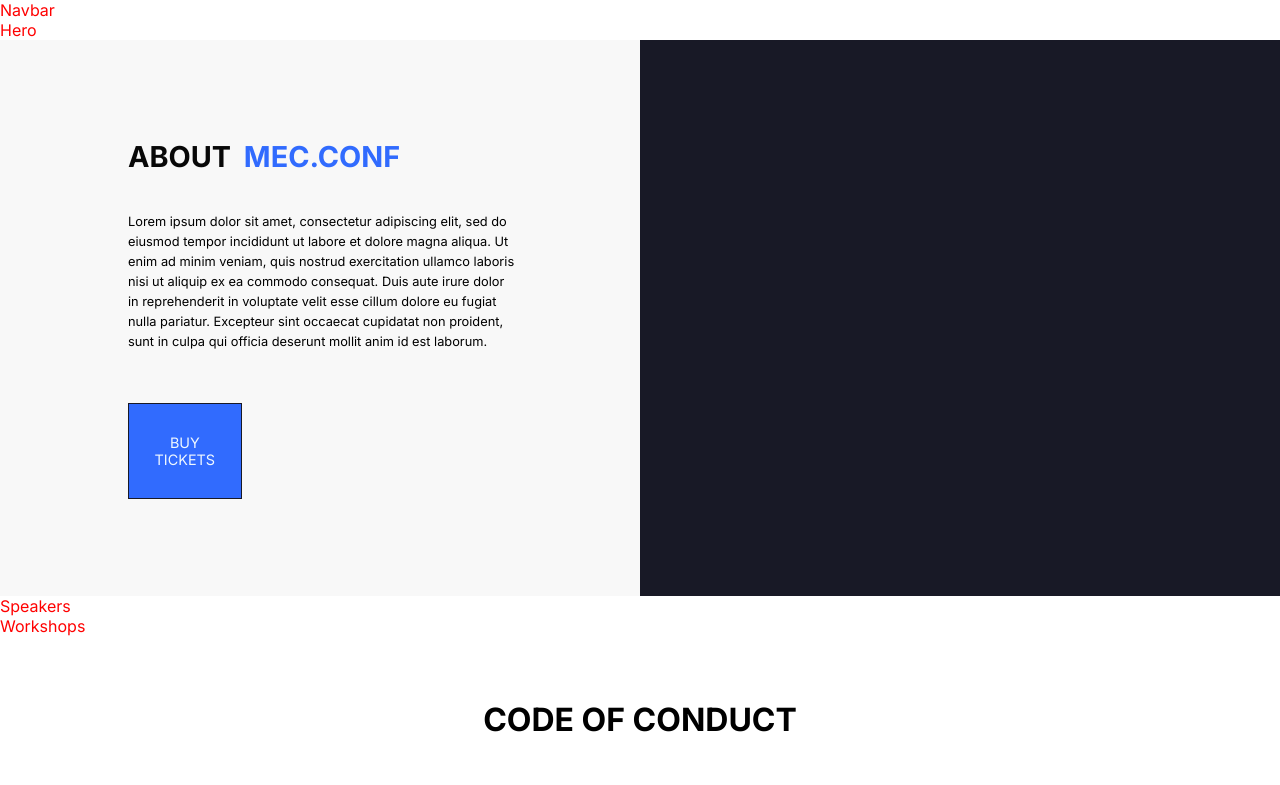
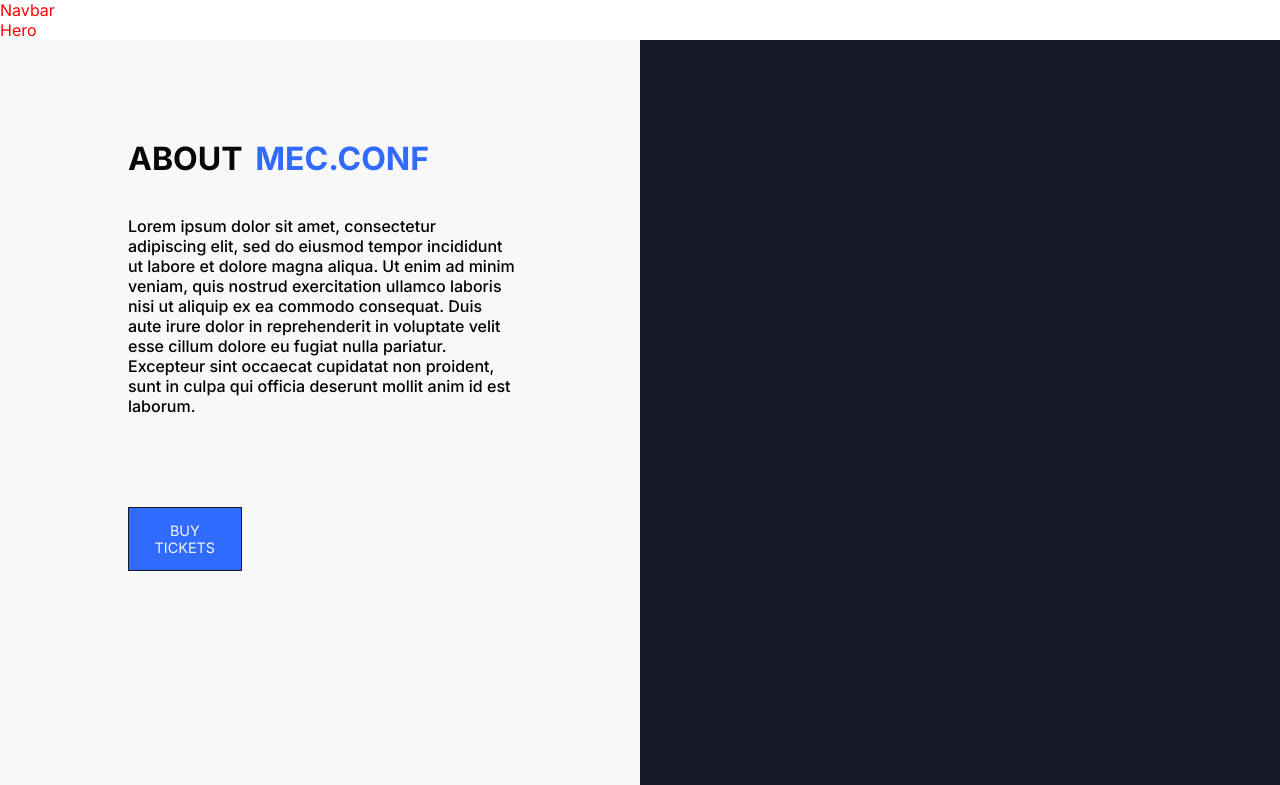
Before and after one commit to IEEEMEC/mec-conf-2.0, a Next.js app: page / in a window 1280 px wide. Shown: the top 785 px of the page. Built offline with nearby package versions, Linux system fonts and the light colour scheme.

Commit message:
Adding About page

```diff
--- a/src/components/About/About.js
+++ b/src/components/About/About.js
@@ -8,8 +8,6 @@ function About()
         <div className={styles.container}>
         <div className={styles.heading1}>ABOUT</div>
         <div className={styles.heading2}>MEC.CONF</div>
-
-
         <div className={styles.para}>Lorem ipsum dolor sit amet, consectetur adipiscing elit, sed do eiusmod tempor incididunt ut labore et dolore magna aliqua. Ut enim ad minim veniam, quis nostrud exercitation ullamco laboris nisi ut aliquip ex ea commodo consequat. Duis aute irure dolor in reprehenderit in voluptate velit esse cillum dolore eu fugiat nulla pariatur. Excepteur sint occaecat cupidatat non proident, sunt in culpa qui officia deserunt mollit anim id est laborum.</div>
         <button className={styles.button}>BUY TICKETS</button>
         </div>
--- a/src/components/About/About.module.css
+++ b/src/components/About/About.module.css
@@ -6,7 +6,7 @@
             rgb(248, 248, 248) 50%,
             #181926 50%,
             #181926 100%);
-    height: 100%;
+    height: 100vh;
     width: 100%;
     padding: 7%;
 }
@@ -19,7 +19,7 @@
     display: inline-block;
     padding-right: 2px;
     text-align: center;
-    font-size: 1.8rem;
+    font-size: 2rem;
     padding: 1.2vh 1vw 3.5vh 3vw;
 
 }
@@ -30,7 +30,7 @@
     color: #316BFE;
     display: inline-block;
     text-align: center;
-    font-size: 1.8rem;
+    font-size: 2rem;
     font-style: normal;
     padding: 1.2vh 8vw 3.5vh 0vw;
 }
@@ -38,7 +38,8 @@
 .para {
     font-family: 'Inter';
     font-style: normal;
-    font-size: 0.8rem;
+    font-weight: 500;
+    font-size: 1rem;
     line-height: 20px;
     width: 48%;
     height: 48%;
@@ -46,7 +47,7 @@
 }
 
 .button {
-    height: 12vh;
+    height: 8vh;
     width: min-content;
     box-sizing: border-box;
     background: #316BFE;
@@ -54,7 +55,7 @@
     color: aliceblue;
     font-family: 'Inter';
     font-style: normal;
-    font-size: 0.9rem;
+    font-size: 0.9em;
     padding: 1vh 2vw 1vh 2vw;
     margin: 0.4vh 2vw .9vh 3vw;
 }
```
